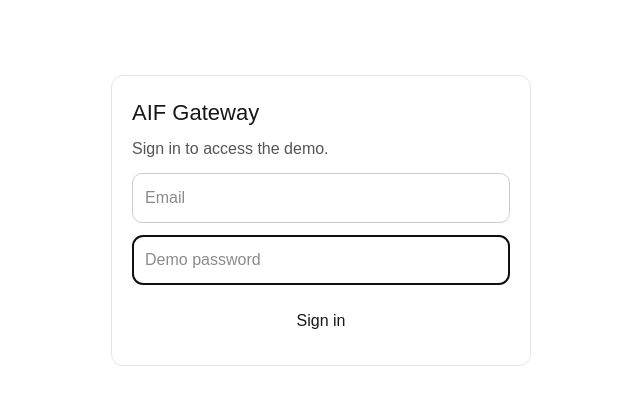
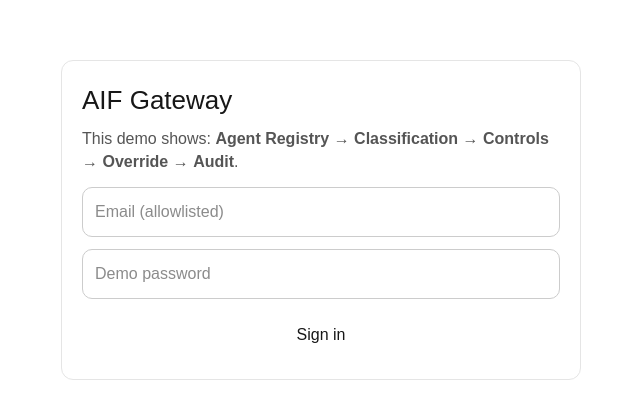
Before and after one commit to drshwetaX/aif-gateway, a Next.js app: page /login in a window 1280 px wide. Shown: the part 180-598 px from the top of the page, without its empty margins (319-959 px from the left). Built offline with nearby package versions, Linux system fonts and the light colour scheme.

Commit message:
Update login.tsx

```diff
--- a/pages/login.tsx
+++ b/pages/login.tsx
@@ -3,7 +3,11 @@ import { useState } from "react";
 
 export default function LoginPage() {
   const router = useRouter();
-  const nextPath = (router.query.next as string) || "/";
+
+  const nextPath =
+    typeof router.query.next === "string" && router.query.next.trim()
+      ? (router.query.next as string)
+      : "/console/registry";
 
   const [email, setEmail] = useState("");
   const [password, setPassword] = useState("");
@@ -19,29 +23,17 @@ export default function LoginPage() {
       const res = await fetch("/api/auth/login", {
         method: "POST",
         headers: { "Content-Type": "application/json" },
-        body: JSON.stringify({
-          email: email.trim().toLowerCase(),
-          password,
-        }),
+        body: JSON.stringify({ email, password }),
       });
 
-      // Read raw text first so we can handle non-JSON (e.g., HTML error pages)
-      const text = await res.text();
-      let data: any = {};
-      try {
-        data = text ? JSON.parse(text) : {};
-      } catch {
-        data = {};
-      }
-
+      const data = await res.json().catch(() => ({}));
       if (!res.ok) {
         setErr(data?.error || `Login failed (HTTP ${res.status})`);
         setLoading(false);
         return;
       }
 
-      setLoading(false);
-      router.replace(nextPath || "/console/registry");
+      router.replace(nextPath);
     } catch {
       setErr("Network error");
       setLoading(false);
@@ -50,42 +42,32 @@ export default function LoginPage() {
 
   return (
     <main style={{ minHeight: "100vh", display: "grid", placeItems: "center", padding: 24 }}>
-      <div
-        style={{
-          width: "100%",
-          maxWidth: 420,
-          border: "1px solid #e5e5e5",
-          borderRadius: 12,
-          padding: 20,
-        }}
-      >
-        <h1 style={{ margin: 0, fontSize: 22 }}>AIF Gateway</h1>
-        <p style={{ marginTop: 8, color: "#555" }}>Sign in to access the demo.</p>
+      <div style={{ width: "100%", maxWidth: 520, border: "1px solid #e5e5e5", borderRadius: 12, padding: 20 }}>
+        <h1 style={{ margin: 0, fontSize: 26 }}>AIF Gateway</h1>
+        <p style={{ marginTop: 8, color: "#555", lineHeight: 1.4 }}>
+          This demo shows: <b>Agent Registry</b> → <b>Classification</b> → <b>Controls</b> → <b>Override</b> → <b>Audit</b>.
+        </p>
 
-        <form onSubmit={onSubmit} style={{ display: "grid", gap: 12, marginTop: 12 }}>
+        <form onSubmit={onSubmit} style={{ display: "grid", gap: 12, marginTop: 14 }}>
           <input
             type="email"
             value={email}
             onChange={(e) => setEmail(e.target.value)}
-            placeholder="Email"
+            placeholder="Email (allowlisted)"
             autoComplete="email"
-            inputMode="email"
             style={{ padding: 12, borderRadius: 10, border: "1px solid #ccc" }}
           />
-
           <input
             type="password"
             value={password}
             onChange={(e) => setPassword(e.target.value)}
             placeholder="Demo password"
             autoComplete="current-password"
-            autoFocus
             style={{ padding: 12, borderRadius: 10, border: "1px solid #ccc" }}
           />
-
           <button
             type="submit"
-            disabled={loading || !password || !email.trim()}
+            disabled={loading || !password || !email}
             style={{
               padding: 12,
               borderRadius: 10,
@@ -98,7 +80,7 @@ export default function LoginPage() {
           </button>
         </form>
 
-        {err && <p style={{ marginTop: 12, color: "#b00020", whiteSpace: "pre-wrap" }}>{err}</p>}
+        {err && <p style={{ marginTop: 12, color: "#b00020" }}>{err}</p>}
       </div>
     </main>
   );
```
